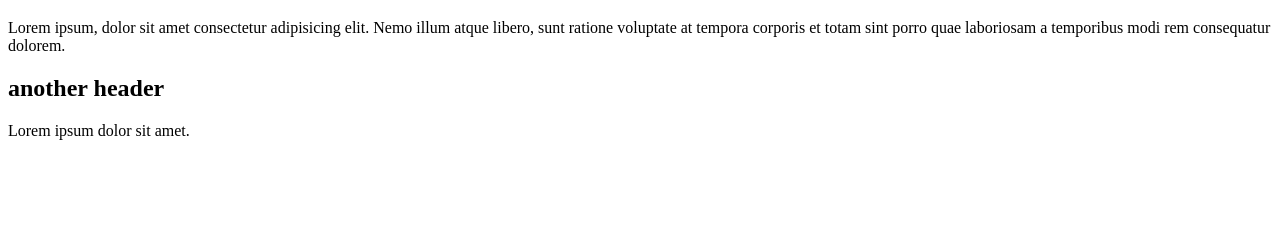
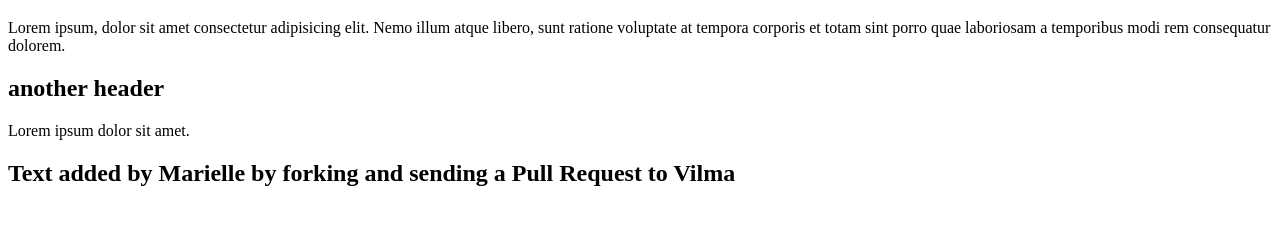
Before and after one commit to vilmaglynn/my-git-ex, a plain HTML site: page index.html in a window 1280 px wide. Shown: the part 61-286 px from the top of the page. Drawn offline with Linux system fonts and the light colour scheme.

Commit message:
Update index.html

```diff
--- a/index.html
+++ b/index.html
@@ -16,6 +16,8 @@
 		<h2>another header</h2>
 		<p>Lorem ipsum dolor sit amet.</p>
 	</div>
+
+	<h2>Text added by Marielle by forking and sending a Pull Request to Vilma</h2>
 </body>
 
 </html>
```
